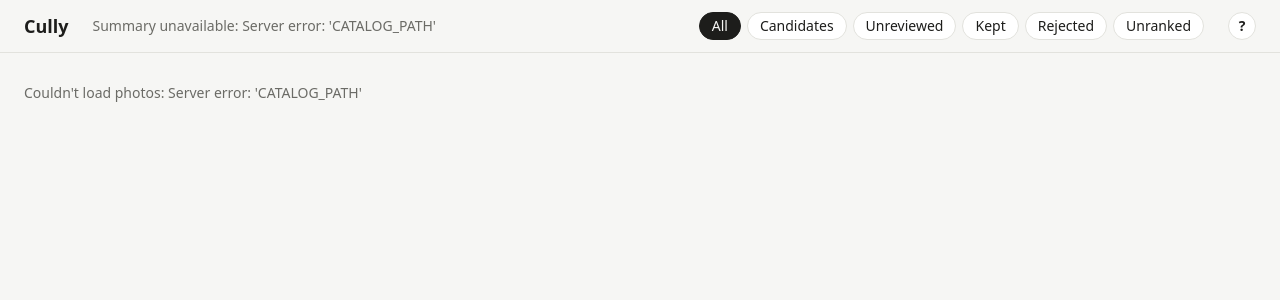
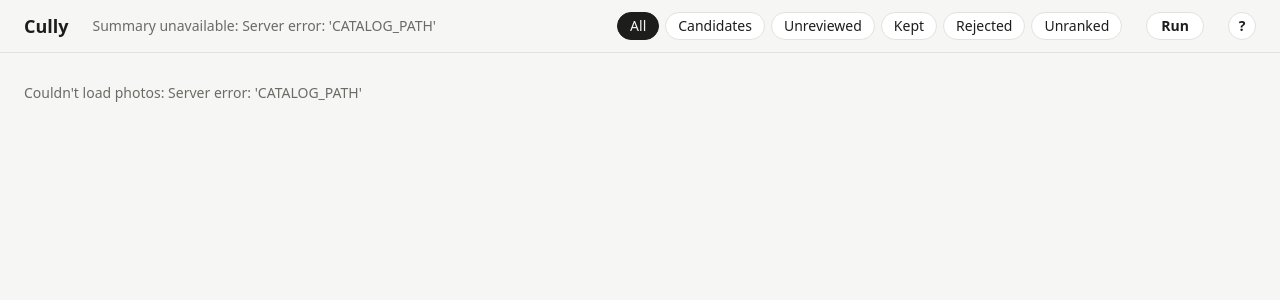
Before and after one commit to MiguelAntonioMaciasMeza/cully, a Flask app: page / in a window 1280 px wide. Shown: the top 300 px of the page. Run offline with Flask 3, Linux system fonts and the light colour scheme; parts of the project's set-up code (start-up, migrations or seed data) failed here and were passed over.

Commit message:
Added Run panel for culling

```diff
--- a/modules/web/static/app.css
+++ b/modules/web/static/app.css
@@ -145,6 +145,52 @@ body[data-filter="unranked"] :is(.lane, .burst, .event):not(:has(.card[data-rank
          max-width: calc(100vw - 32px); padding: 8px 14px; border-radius: 8px;
          background: var(--text); color: var(--bg); }
 
+/* Run button and panel */
+.run-button { border: 1px solid var(--border); background: var(--surface); border-radius: 999px;
+              padding: 3px 14px; font-weight: 600; cursor: pointer; }
+.run-button[data-running="1"] { border-color: var(--rank); color: var(--rank); background: var(--rank-bg); }
+.run-panel { position: fixed; top: 0; right: 0; z-index: 3; width: min(420px, 100vw); height: 100dvh;
+             overflow-y: auto; background: var(--surface); border-left: 1px solid var(--border);
+             box-shadow: -8px 0 24px rgb(0 0 0 / .15); padding: 0 20px 24px; }
+.run-panel[hidden] { display: none; }
+.run-head { position: sticky; top: 0; display: flex; align-items: center; justify-content: space-between;
+            padding: 14px 0 10px; background: var(--surface); border-bottom: 1px solid var(--border); }
+.run-panel button { font: inherit; color: inherit; cursor: pointer; border: 1px solid var(--border);
+                    background: var(--surface); border-radius: 6px; padding: 4px 10px; }
+.run-panel button:disabled { opacity: .5; cursor: default; }
+.run-panel button.primary { background: var(--good); color: var(--surface); border-color: var(--good); font-weight: 600; }
+.run-panel :focus-visible { outline: 3px solid var(--rank); outline-offset: 2px; }
+.run-setup, .run-progress { padding-top: 14px; display: flex; flex-direction: column; gap: 10px; }
+.run-progress { border-top: 1px solid var(--border); margin-top: 16px; }
+.run-progress[hidden] { display: none; }
+.run-panel p { margin: 0; }
+.picker-bar { display: flex; gap: 8px; align-items: center; min-width: 0; }
+.folder-path { min-width: 0; overflow-wrap: anywhere; font: 12px/1.4 ui-monospace, monospace; color: var(--muted); }
+.folder-list { list-style: none; margin: 0; padding: 0; max-height: 40vh; overflow-y: auto;
+               border: 1px solid var(--border); border-radius: 8px; }
+.folder-list li + li { border-top: 1px solid var(--border); }
+.folder-list li.meta { padding: 8px 10px; }
+.run-panel .folder { display: flex; width: 100%; justify-content: space-between; gap: 8px; align-items: center;
+                     border: 0; border-radius: 0; padding: 7px 10px; text-align: left; background: transparent; }
+.run-panel .folder:hover { background: var(--burst-bg); }
+.check { display: flex; gap: 8px; align-items: center; }
+.run-steps { list-style: none; margin: 0; padding: 0; display: flex; flex-direction: column; gap: 4px; }
+.run-steps li { display: flex; gap: 8px; align-items: center; }
+.run-steps .icon { display: inline-flex; justify-content: center; width: 16px; flex: none; }
+.run-steps .finished .icon { color: var(--good); font-weight: 700; }
+.run-steps .current { font-weight: 600; }
+.run-steps .waiting { color: var(--muted); }
+.spinner { width: 12px !important; height: 12px; border: 2px solid var(--border); border-top-color: var(--rank);
+           border-radius: 50%; animation: spin .8s linear infinite; }
+@keyframes spin { to { transform: rotate(360deg); } }
+@media (prefers-reduced-motion: reduce) { .spinner { animation: none; border-top-color: var(--border); background: var(--rank); } }
+#run-bar { width: 100%; height: 10px; accent-color: var(--rank); }
+.run-file { font: 12px/1.4 ui-monospace, monospace; overflow: hidden; text-overflow: ellipsis; white-space: nowrap; }
+.run-result.good { color: var(--good); font-weight: 600; }
+.run-result.bad { color: var(--bad); font-weight: 600; }
+.run-log { margin: 0; max-height: 30vh; overflow: auto; padding: 8px 10px; border-radius: 8px; background: var(--chip-bg);
+           font: 11px/1.45 ui-monospace, monospace; white-space: pre-wrap; word-break: break-word; }
+
 @media (max-width: 600px) {
   .top, main, .detail-bar, .detail-body { padding-left: 16px; padding-right: 16px; }
   .filters { margin-left: 0; }
--- a/modules/web/static/app.js
+++ b/modules/web/static/app.js
@@ -1,7 +1,7 @@
 /*
 File: Cully/modules/web/static/app.js
 Description: The culling page. Renders /api/events, saves keep/reject through the API and shows the detail view.
-Also has the status labels, filters and keyboard shortcuts.
+Also has the status labels, filters, keyboard shortcuts and the Run panel (start main.py, watch it live).
 */
 "use strict";
 
@@ -15,6 +15,9 @@ const detailPreview = document.getElementById("detail-preview");
 const detailMeta = document.getElementById("detail-meta");
 const detailFaces = document.getElementById("detail-faces");
 const helpEl = document.getElementById("help");
+const runButton = document.getElementById("run-button");
+const runPanel = document.getElementById("run-panel");
+const runProgress = document.getElementById("run-progress");
 
 const STATUS_LABELS = { keep: "✓ Kept", reject: "✕ Rejected" };
 
@@ -433,6 +436,7 @@ function onKey(event) {
   if (event.ctrlKey || event.metaKey || event.altKey) return;
   if (event.target.closest("input, textarea, select")) return;
   if (isDetailOpen()) return;
+  if (event.target.closest("#run-panel")) return; //The panel has its own buttons
 
   const card = document.activeElement?.closest(".card") ?? null;
   //"?" is Shift+/ so don't lower-case it
@@ -453,4 +457,215 @@ function onKey(event) {
 filtersEl.addEventListener("click", onFilterClick);
 document.addEventListener("keydown", onKey);
 
+
+// ---------- Run panel ----------
+
+const $ = (id) => document.getElementById(id);
+let folderPath = null; // folder shown in the picker, the one Start runs on
+let folderPhotos = 0;
+let runSource = null; // EventSource while following a run
+let reloadedFor = null; // started_at of the run whose results were last reloaded
+
+/** "m:ss" for a number of seconds */
+function clock(seconds) {
+  const s = Math.max(0, Math.round(seconds));
+  return `${Math.floor(s / 60)}:${String(s % 60).padStart(2, "0")}`;
+}
+
+function openRunPanel() {
+  runPanel.hidden = false;
+  runButton.setAttribute("aria-expanded", "true");
+  if (folderPath === null) loadFolders(null);
+  runPanel.querySelector(".close").focus();
+}
+
+function closeRunPanel() {
+  runPanel.hidden = true;
+  runButton.setAttribute("aria-expanded", "false");
+  runButton.focus();
+}
+
+/** Shows path's sub-folders in the picker. null means the home folder. */
+async function loadFolders(path) {
+  const url = path ? `/api/folders?path=${encodeURIComponent(path)}` : "/api/folders";
+  let data;
+  try {
+    data = await api("GET", url);
+  } catch (error) {
+    toast(`Couldn't list folders: ${error.message}`);
+    return;
+  }
+  folderPath = data.path;
+  folderPhotos = data.photos;
+  $("folder-path").textContent = data.path;
+  $("folder-path").title = data.path;
+  $("folder-up").disabled = data.parent === null;
+  $("folder-up").dataset.path = data.parent ?? "";
+
+  const items = data.folders.map((folder) => {
+    const button = el("button", "folder");
+    button.type = "button";
+    button.dataset.path = folder.path;
+    button.append(el("span", "", folder.name));
+    if (folder.photos) button.append(el("span", "badge", plural(folder.photos, "photo")));
+    const item = el("li");
+    item.append(button);
+    return item;
+  });
+  if (!items.length) items.push(el("li", "meta", "No sub-folders"));
+  $("folder-list").replaceChildren(...items);
+  $("folder-count").textContent = data.photos
+    ? `${plural(data.photos, "photo")} in this folder (sub-folders aren't scanned)`
+    : "No photos in this folder itself. Open a sub-folder.";
+  updateStart();
+}
+
+/** Start works when a folder with photos is chosen and nothing is running. */
+function updateStart(running = runButton.dataset.running === "1") {
+  $("run-start").disabled = running || !folderPhotos;
+}
+
+function stepLine(step, state) {
+  const done = state.finished.find((f) => f.step === step);
+  const item = el("li");
+  if (done) {
+    item.className = "finished";
+    item.append(el("span", "icon", "✓"), el("span", "", `${step}: ${done.result} (${done.seconds}s)`));
+  } else if (step === state.current_step) {
+    item.className = "current";
+    item.append(el("span", "icon spinner"), el("span", "", `${step}…`));
+  } else {
+    item.className = "waiting";
+    item.append(el("span", "icon", "–"), el("span", "", step));
+  }
+  return item;
+}
+
+/** Draws a run state in the panel and on the Run button. */
+function renderRun(state) {
+  runButton.dataset.running = state.running ? "1" : "";
+  runButton.textContent = state.running ? "Running…" : "Run";
+  updateStart(state.running);
+  if (!state.started_at) return; // nothing has run since the server started
+  runProgress.hidden = false;
+
+  $("run-folder").textContent = `${state.running ? "Running on" : "Last run on"} ${state.folder}`;
+  $("run-steps").replaceChildren(...state.steps.map((step) => stepLine(step, state)));
+
+  //A bar with no value shows as "busy", for model loading before the first photo
+  const bar = $("run-bar");
+  bar.hidden = !state.running;
+  if (state.current_step && state.total) bar.value = state.done / state.total;
+  else bar.removeAttribute("value");
+
+  let count = "";
+  if (state.running && state.current_step && state.total) {
+    count = `${state.current_step} ${state.done}/${state.total}`;
+    if (state.done && state.step_started_at) {
+      const elapsed = Date.now() / 1000 - state.step_started_at;
+      count += ` · about ${clock((elapsed / state.done) * (state.total - state.done))} left`;
+    }
+  } else if (state.running && state.current_step) {
+    count = `${state.current_step}: loading…`;
+  }
+  $("run-count").textContent = count;
+  $("run-file").textContent = state.running ? state.file : "";
+  $("run-cancel").hidden = !state.running || state.cancelled;
+
+  const result = $("run-result");
+  const log = $("run-log");
+  result.className = "run-result";
+  if (state.running) {
+    result.textContent = state.cancelled ? "Cancelling…" : "";
+    log.hidden = true;
+  } else if (state.error) {
+    result.classList.add("bad");
+    result.textContent = state.error;
+    log.textContent = state.log.join("\n");
+    log.hidden = !state.log.length;
+  } else {
+    const s = state.summary;
+    result.classList.add("good");
+    result.textContent = s
+      ? `Done: ${plural(s.bursts, "burst")}, ${plural(s.candidates, "candidate")}, ${s.unranked} unranked.`
+      : "Done.";
+    log.hidden = true;
+  }
+
+  //New results: once ranking has finished, or when the run ends well
+  const ranked = state.finished.some((f) => f.step === "ranking");
+  if ((ranked || (!state.running && state.exit_code === 0)) && reloadedFor !== state.started_at) {
+    reloadedFor = state.started_at;
+    load();
+  }
+}
+
+/** Follows the run live until it ends. */
+function followRun() {
+  if (runSource) return;
+  runSource = new EventSource("/api/run/events");
+  runSource.onmessage = (event) => {
+    const state = JSON.parse(event.data);
+    renderRun(state);
+    if (!state.running) stopFollowing();
+  };
+  runSource.onerror = () => {
+    //Server gone or restarted: stop the browser's own retries and check again in a bit
+    stopFollowing();
+    toast("Lost the connection to the server, retrying…");
+    setTimeout(checkRun, 3000);
+  };
+}
+
+function stopFollowing() {
+  if (runSource) runSource.close();
+  runSource = null;
+}
+
+/** Picks up a run that's going (for example after a page reload). */
+async function checkRun() {
+  try {
+    const state = await api("GET", "/api/run");
+    //Don't reload results for a run that ended before this page opened
+    if (reloadedFor === null && !state.running) reloadedFor = state.started_at;
+    renderRun(state);
+    if (state.running) followRun();
+  } catch {
+    setTimeout(checkRun, 5000);
+  }
+}
+
+async function startRun() {
+  try {
+    const state = await api("POST", "/api/run", { folder: folderPath, embeddings: $("run-embeddings").checked });
+    renderRun(state);
+    followRun();
+  } catch (error) {
+    toast(`Couldn't start the run: ${error.message}`);
+  }
+}
+
+async function cancelRun() {
+  try {
+    renderRun(await api("POST", "/api/run/cancel", {}));
+  } catch (error) {
+    toast(`Couldn't cancel: ${error.message}`);
+  }
+}
+
+runButton.addEventListener("click", () => (runPanel.hidden ? openRunPanel() : closeRunPanel()));
+runPanel.addEventListener("click", (event) => {
+  const button = event.target.closest("button");
+  if (!button) return;
+  if (button.classList.contains("close")) closeRunPanel();
+  else if (button.classList.contains("folder")) loadFolders(button.dataset.path);
+  else if (button.id === "folder-up") loadFolders(button.dataset.path);
+  else if (button.id === "run-start") startRun();
+  else if (button.id === "run-cancel") cancelRun();
+});
+runPanel.addEventListener("keydown", (event) => {
+  if (event.key === "Escape") closeRunPanel();
+});
+
 load();
+checkRun();
--- a/modules/web/templates/index.html
+++ b/modules/web/templates/index.html
@@ -18,6 +18,7 @@
     <button type="button" data-filter="rejected" aria-pressed="false">Rejected</button>
     <button type="button" data-filter="unranked" aria-pressed="false">Unranked</button>
   </nav>
+  <button type="button" id="run-button" class="run-button" aria-expanded="false" aria-controls="run-panel">Run</button>
   <button type="button" class="help-button" popovertarget="help" aria-label="Keyboard shortcuts">?</button>
   <div id="help" class="help" popover>
     <h2>Keyboard shortcuts</h2>
@@ -35,6 +36,35 @@
 </header>
 
 <main id="events"></main>
+
+<aside id="run-panel" class="run-panel" aria-labelledby="run-title" hidden>
+  <div class="run-head">
+    <h2 id="run-title">Run the pipeline</h2>
+    <button type="button" class="close" aria-label="Close">✕</button>
+  </div>
+
+  <section class="run-setup" aria-label="Choose a folder">
+    <div class="picker-bar">
+      <button type="button" id="folder-up" aria-label="Up one folder">↑</button>
+      <span id="folder-path" class="folder-path"></span>
+    </div>
+    <ul id="folder-list" class="folder-list"></ul>
+    <p id="folder-count" class="meta"></p>
+    <label class="check"><input type="checkbox" id="run-embeddings"> Also embed faces (slower, ranking doesn't need it)</label>
+    <button type="button" id="run-start" class="primary">Start run</button>
+  </section>
+
+  <section id="run-progress" class="run-progress" aria-label="Run progress" hidden>
+    <p id="run-folder" class="meta"></p>
+    <ol id="run-steps" class="run-steps"></ol>
+    <progress id="run-bar" max="1"></progress>
+    <p id="run-count" class="meta"></p>
+    <p id="run-file" class="meta run-file"></p>
+    <button type="button" id="run-cancel">Cancel run</button>
+    <p id="run-result" class="run-result" role="status"></p>
+    <pre id="run-log" class="run-log" hidden></pre>
+  </section>
+</aside>
 
 <dialog id="detail" aria-labelledby="detail-name">
   <div class="detail-bar">
```
